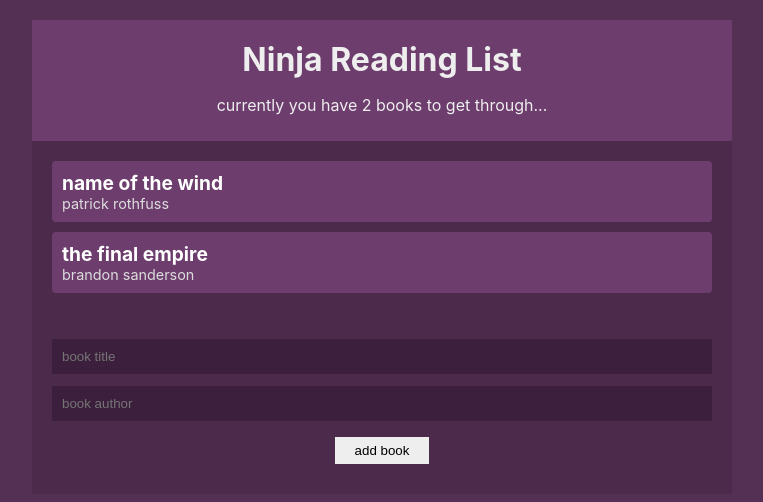
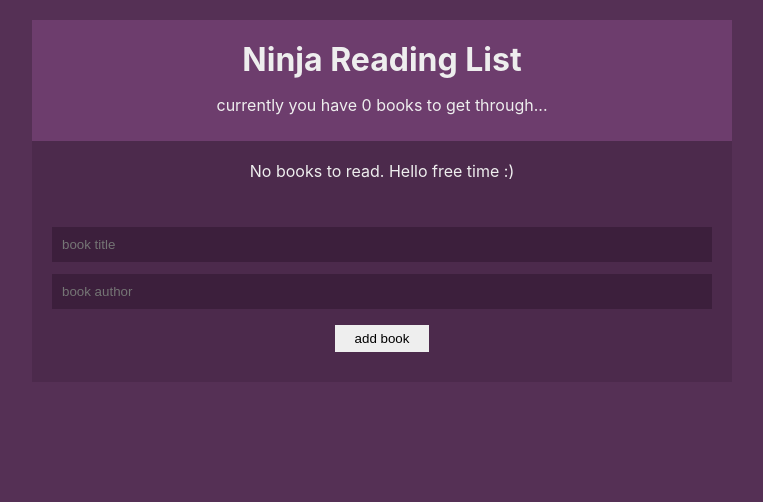
Before and after one commit to taichi-t/prototype_booklist, a React (Create React App) app: page / in a window 1280 px wide. Shown: the top 502 px of the page, without its empty margins (258-1021 px from the left). Built offline with nearby package versions, Linux system fonts and the light colour scheme.

Commit message:
install:local starge

```diff
--- a/src/components/BookDetails.jsx
+++ b/src/components/BookDetails.jsx
@@ -2,9 +2,9 @@
 import { BookContext } from "../contexts/BookContext";
 
 export const BookDetails = ({ book }) => {
-  const { removeBook } = useContext(BookContext);
+  const { dispatch } = useContext(BookContext);
   return (
-    <li onClick={() => removeBook(book.id)}>
+    <li onClick={() => dispatch({ type: "REMOVE_BOOK", id: book.id })}>
       <div className="title">{book.title}</div>
       <div className="author">{book.author}</div>
     </li>
--- a/src/components/Bookform.jsx
+++ b/src/components/Bookform.jsx
@@ -2,12 +2,18 @@
 import { BookContext } from "../contexts/BookContext";
 
 export const Bookform = () => {
-  const { addBook } = useContext(BookContext);
+  const { dispatch } = useContext(BookContext);
   const [title, setTitle] = useState("");
   const [author, setAuthor] = useState("");
   const handleSubmit = (e) => {
     e.preventDefault();
-    addBook(title, author);
+    dispatch({
+      type: "ADD_BOOK",
+      book: {
+        title,
+        author,
+      },
+    });
     setTitle("");
     setAuthor("");
   };
--- a/src/contexts/BookContext.jsx
+++ b/src/contexts/BookContext.jsx
@@ -1,24 +1,19 @@
-import React, { createContext, useState } from "react";
-import { v4 as uuidv4 } from "uuid";
+import React, { createContext, useReducer, useEffect } from "react";
+import { bookReducer } from "../reducers/bookReducers";
 
 export const BookContext = createContext();
 
 const BookContextProivider = (props) => {
-  const [books, setBooks] = useState([
-    { title: "name of the wind", author: "patrick rothfuss", id: 1 },
-    { title: "the final empire", author: "brandon sanderson", id: 2 },
-  ]);
-
-  const addBook = (title, author) => {
-    setBooks([...books, { title, author, id: uuidv4() }]);
-  };
-
-  const removeBook = (id) => {
-    setBooks(books.filter((book) => book.id !== id));
-  };
+  const [books, dispatch] = useReducer(bookReducer, [], () => {
+    const localData = localStorage.getItem("books");
+    return localData ? JSON.parse(localData) : [];
+  });
+  useEffect(() => {
+    localStorage.setItem("books", JSON.stringify(books));
+  }, [books]);
 
   return (
-    <BookContext.Provider value={{ books, addBook, removeBook }}>
+    <BookContext.Provider value={{ books, dispatch }}>
       {props.children}
     </BookContext.Provider>
   );
--- /dev/null
+++ b/src/reducers/bookReducers.js
@@ -0,0 +1,21 @@
+import { v4 as uuidv4 } from "uuid";
+
+export const bookReducer = (state, action) => {
+  switch (action.type) {
+    case "ADD_BOOK":
+      return [
+        ...state,
+        {
+          title: action.book.title,
+          author: action.book.author,
+          id: uuidv4(),
+        },
+      ];
+
+    case "REMOVE_BOOK":
+      return state.filter((book) => book.id !== action.id);
+
+    default:
+      return state;
+  }
+};
```
Also changed, not shown: src/components/demo.jsx (added).
